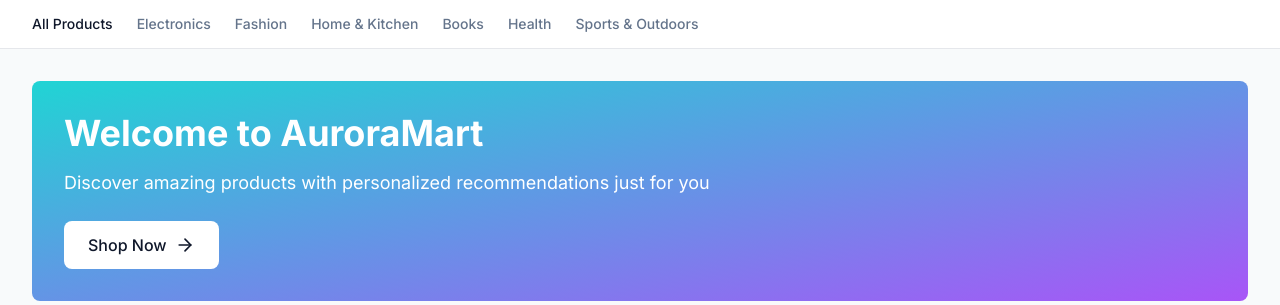
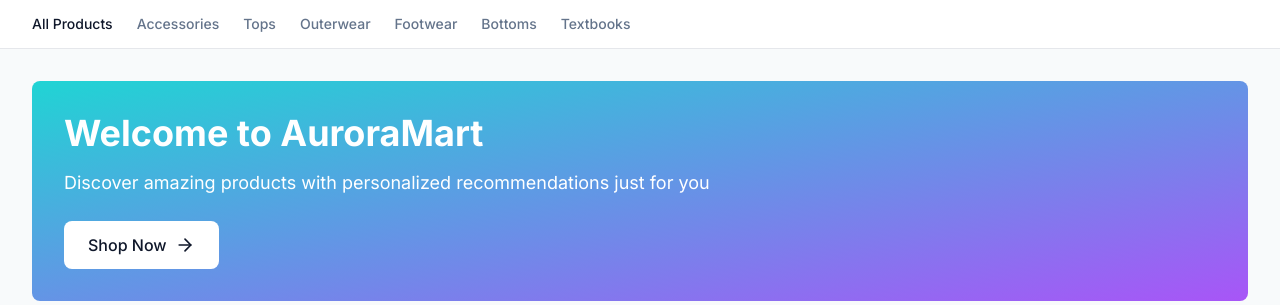
Before and after one commit to happyweijie/AuroraMart, a Django app: page / in a window 1280 px wide. Shown: the part 65-370 px from the top of the page. Run offline with Django 4.2, Linux system fonts and the light colour scheme; data that the repository does not hold is empty; some libraries are stand-ins or nearby versions.

Commit message:
fixed storefront base header to link to categories with products

```diff
--- a/auroramart/templates/storefront_base.html
+++ b/auroramart/templates/storefront_base.html
@@ -68,23 +68,23 @@
                 <a href="{% url 'storefront:products' %}" class="text-sm font-medium text-foreground hover:text-cyan whitespace-nowrap">
                     All Products
                 </a>
-                <a href="{% url 'storefront:category' 'electronics' %}" class="text-sm font-medium text-muted-foreground hover:text-cyan whitespace-nowrap">
-                    Electronics
+                <a href="{% url 'storefront:category' 'accessories' %}" class="text-sm font-medium text-muted-foreground hover:text-cyan whitespace-nowrap">
+                    Accessories
                 </a>
-                <a href="{% url 'storefront:category' 'fashion' %}" class="text-sm font-medium text-muted-foreground hover:text-cyan whitespace-nowrap">
-                    Fashion
+                <a href="{% url 'storefront:category' 'tops' %}" class="text-sm font-medium text-muted-foreground hover:text-cyan whitespace-nowrap">
+                    Tops
                 </a>
-                <a href="{% url 'storefront:category' 'home-kitchen' %}" class="text-sm font-medium text-muted-foreground hover:text-cyan whitespace-nowrap">
-                    Home & Kitchen
+                <a href="{% url 'storefront:category' 'outerwear' %}" class="text-sm font-medium text-muted-foreground hover:text-cyan whitespace-nowrap">
+                    Outerwear
                 </a>
-                <a href="{% url 'storefront:category' 'books' %}" class="text-sm font-medium text-muted-foreground hover:text-cyan whitespace-nowrap">
-                    Books
+                <a href="{% url 'storefront:category' 'footwear' %}" class="text-sm font-medium text-muted-foreground hover:text-cyan whitespace-nowrap">
+                    Footwear
                 </a>
-                <a href="{% url 'storefront:category' 'health' %}" class="text-sm font-medium text-muted-foreground hover:text-cyan whitespace-nowrap">
-                    Health
+                <a href="{% url 'storefront:category' 'bottoms' %}" class="text-sm font-medium text-muted-foreground hover:text-cyan whitespace-nowrap">
+                    Bottoms
                 </a>
-                <a href="{% url 'storefront:category' 'sports' %}" class="text-sm font-medium text-muted-foreground hover:text-cyan whitespace-nowrap">
-                    Sports & Outdoors
+                <a href="{% url 'storefront:category' 'textbooks' %}" class="text-sm font-medium text-muted-foreground hover:text-cyan whitespace-nowrap">
+                    Textbooks
                 </a>
             </div>
         </div>
```
